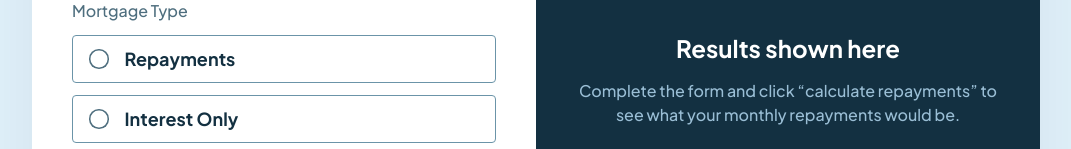
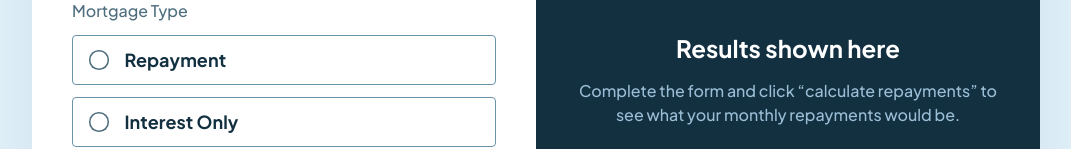
Before and after one commit to FerdinandoGeografo/mortgage-calculator, an Angular app: page / in a window 1280 px wide. Shown: the part 424-573 px from the top of the page, without its empty margins (104-1175 px from the left). Built offline with nearby package versions, Linux system fonts and the light colour scheme.

Commit message:
transitions temp. removed + fixes

```diff
--- a/public/scss/_variables.scss
+++ b/public/scss/_variables.scss
@@ -29,5 +29,5 @@
   --spacing-300: 2.4rem;
   --spacing-400: 3.2rem;
   --spacing-500: 4rem;
-  --spacing-600: 4.8rem;
+  --spacing-600: 5rem;
 }
--- a/src/app/ui/form/form.component.ts
+++ b/src/app/ui/form/form.component.ts
@@ -97,7 +97,7 @@ import { MortgageType, Result } from '../../app.component';
               formControlName="type"
             />
             <span for="repayments" class="text text--md radio__label"
-              >Repayments</span
+              >Repayment</span
             >
           </label>
 
--- a/src/app/ui/result/result.component.ts
+++ b/src/app/ui/result/result.component.ts
@@ -7,7 +7,7 @@ import { resultTransitions } from '../../animations/result-transitions';
   standalone: true,
   imports: [CurrencyPipe],
   template: `
-    <div class="result" [@resultTransitions]="noResult()">
+    <div class="result">
       @if(!result()) {
       <div class="result__empty">
         <img
```
